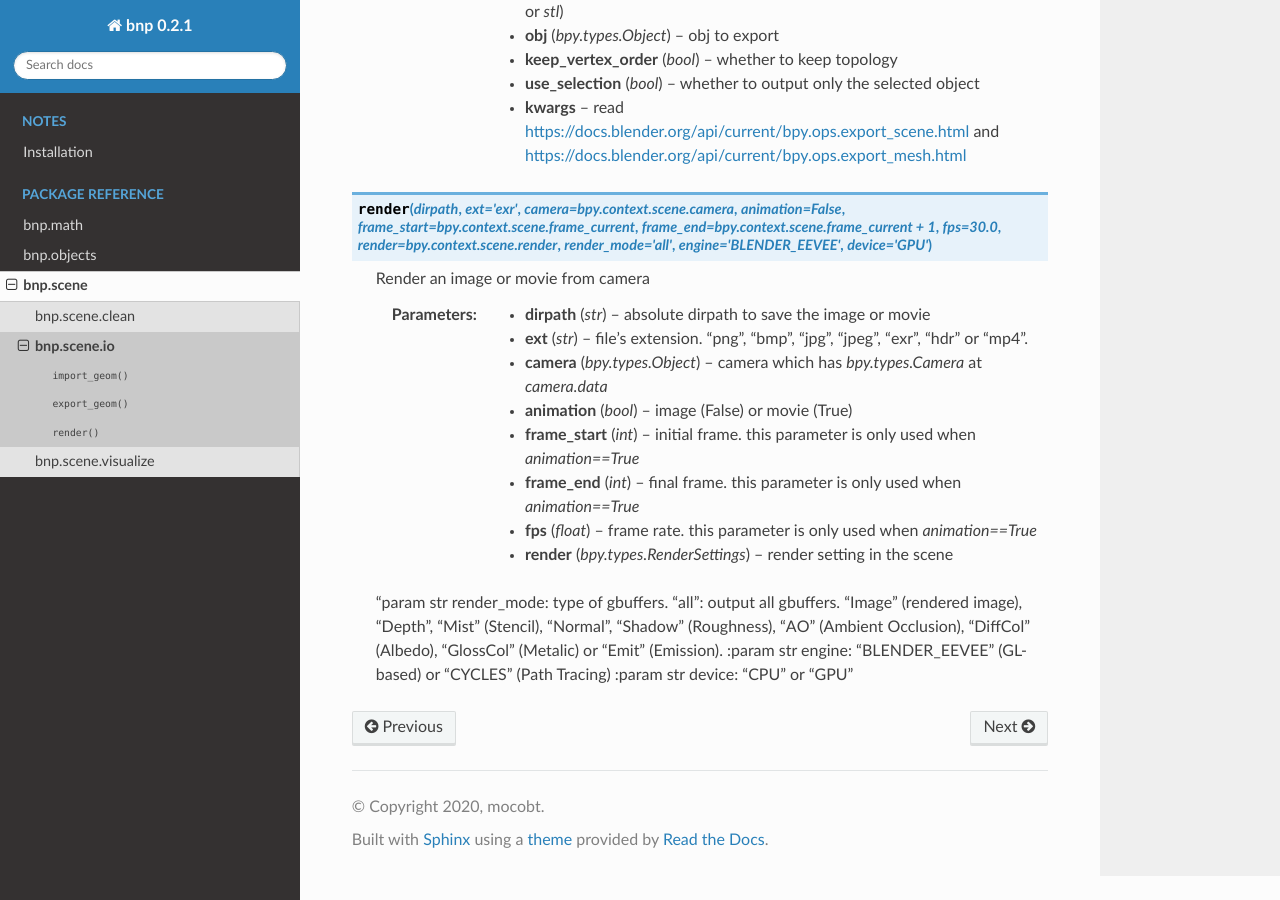
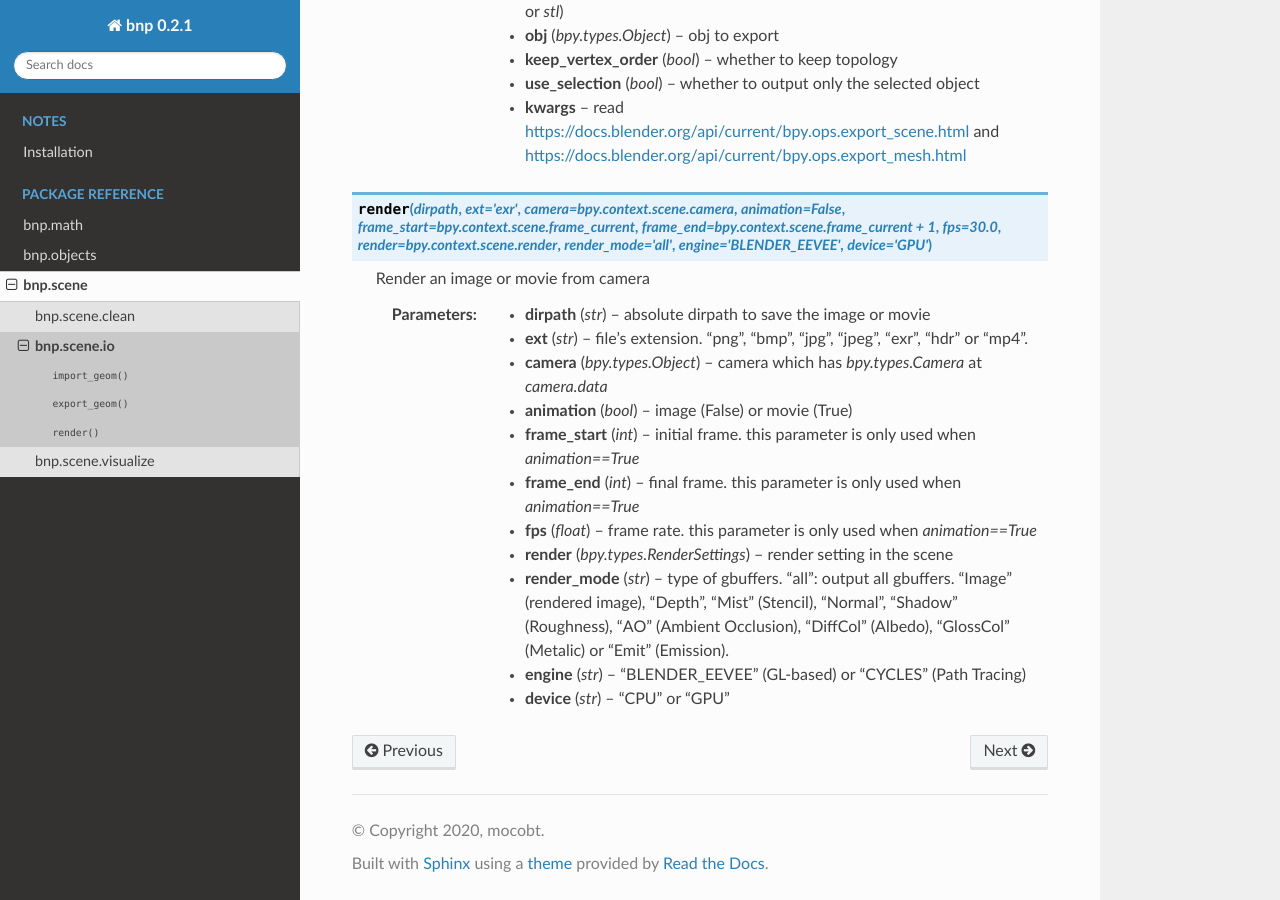
Before and after one commit to j20232/bnp, a Sphinx documentation site: the page built from docs/source/modules/scene_modules/io.rst, in a window 1280 px wide and 900 px high, scrolled down 502 px. Built offline with Sphinx 7.4.7 and the Read the Docs theme 2.0.0, drawn with Linux system fonts in a browser that asks for light colours.

Commit message:
fix documentation

```diff
--- a/docs/source/modules/scene_modules/io.rst
+++ b/docs/source/modules/scene_modules/io.rst
@@ -34,6 +34,6 @@ bnp.scene.io
     :param int frame_end: final frame. this parameter is only used when `animation==True`
     :param float fps: frame rate. this parameter is only used when `animation==True`
     :param bpy.types.RenderSettings render: render setting in the scene
-    "param str render_mode: type of gbuffers. "all": output all gbuffers. "Image" (rendered image), "Depth", "Mist" (Stencil), "Normal", "Shadow" (Roughness), "AO" (Ambient Occlusion), "DiffCol" (Albedo), "GlossCol" (Metalic) or "Emit" (Emission).
+    :param str render_mode: type of gbuffers. "all": output all gbuffers. "Image" (rendered image), "Depth", "Mist" (Stencil), "Normal", "Shadow" (Roughness), "AO" (Ambient Occlusion), "DiffCol" (Albedo), "GlossCol" (Metalic) or "Emit" (Emission).
     :param str engine: "BLENDER_EEVEE" (GL-based) or "CYCLES" (Path Tracing)
     :param str device: "CPU" or "GPU"
```
